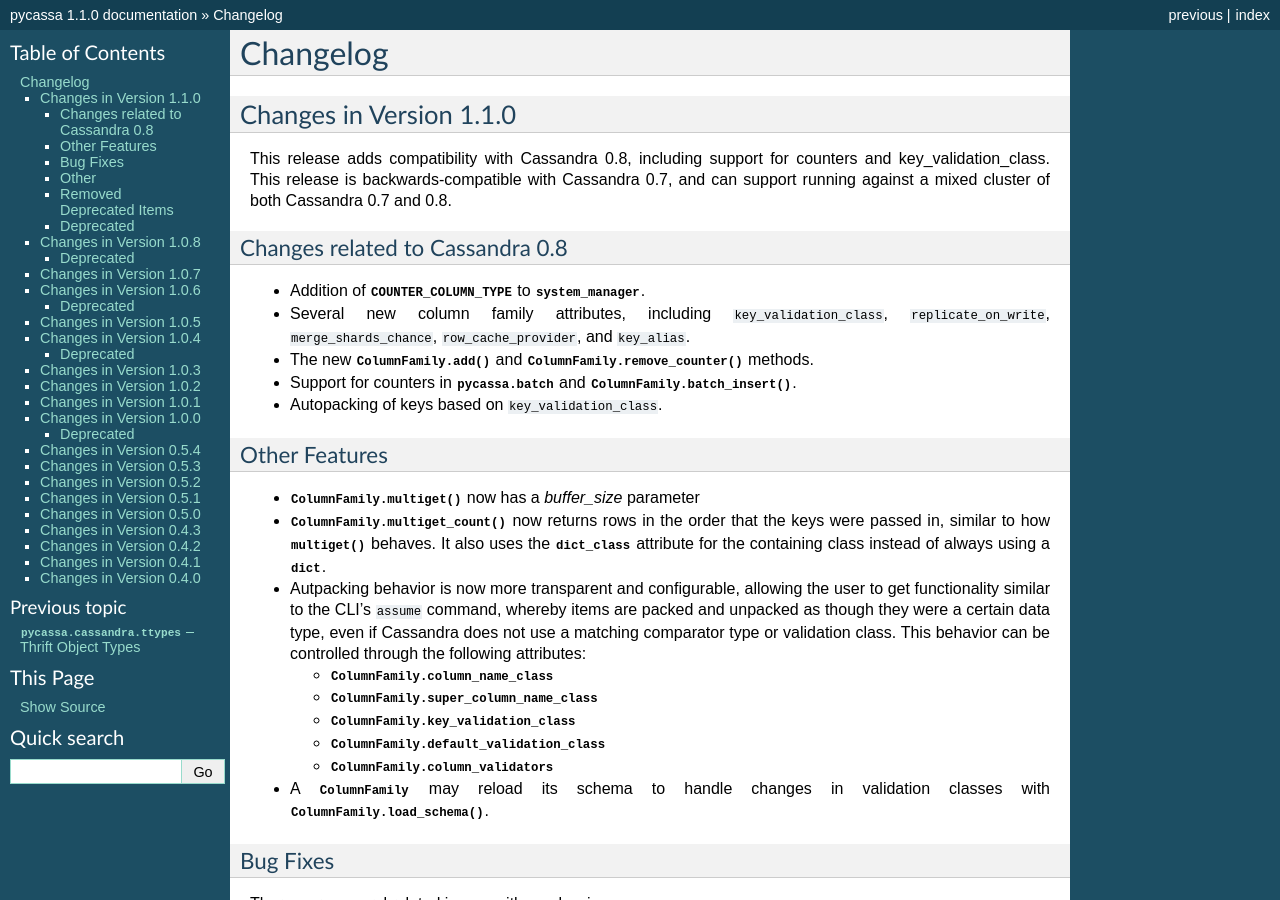
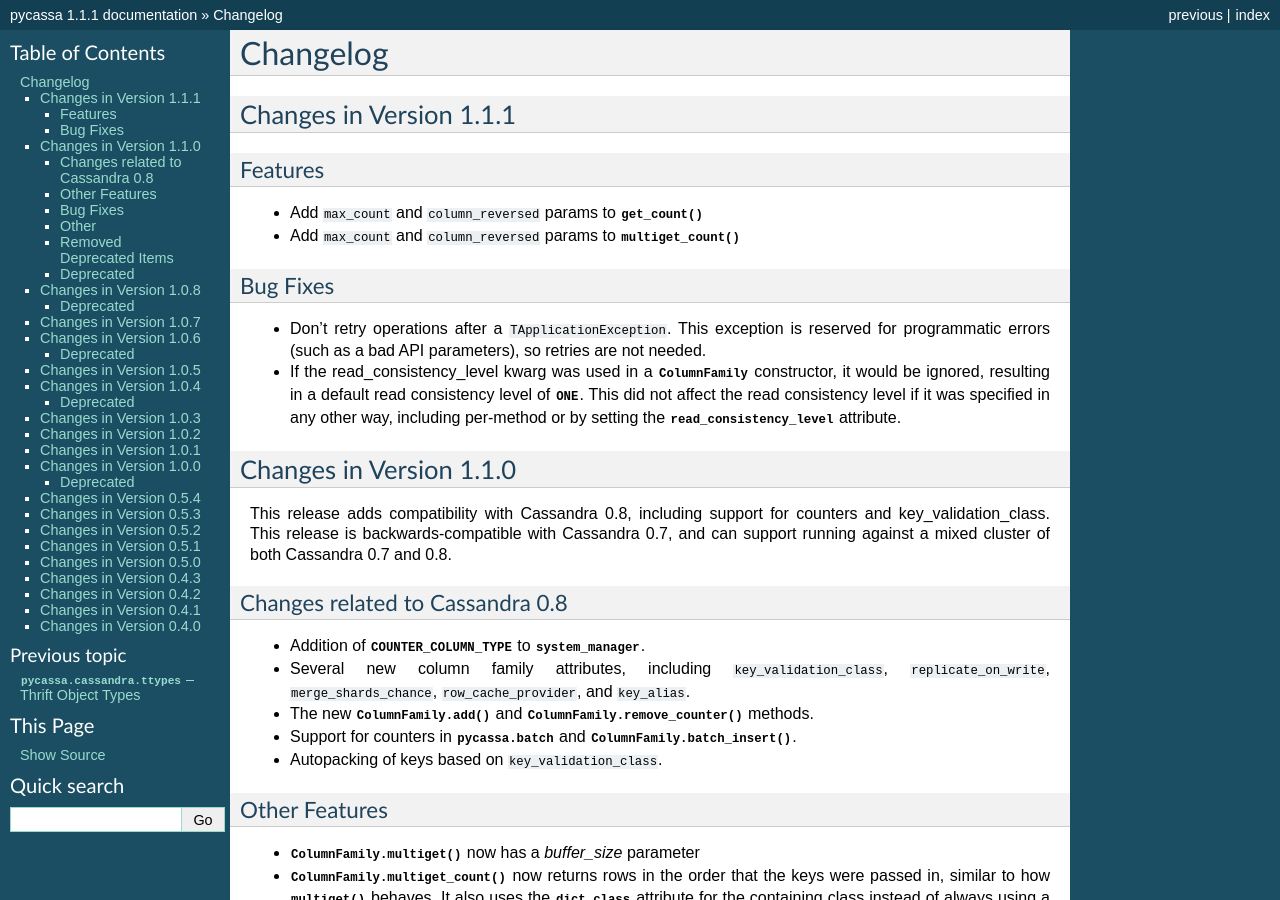
Before and after one commit to pycassa/pycassa, a Sphinx documentation site: the page built from doc/changelog.rst, in a window 1280 px wide and 900 px high. Built offline with Sphinx 7.4.7, drawn with Linux system fonts in a browser that asks for light colours; some of the changed text lies outside the part shown.

Commit message:
Version bump to 1.1.1 plus changelog

```diff
--- a/doc/changelog.rst
+++ b/doc/changelog.rst
@@ -1,5 +1,24 @@
 Changelog
 =========
+
+Changes in Version 1.1.1
+------------------------
+
+Features
+~~~~~~~~
+- Add ``max_count`` and ``column_reversed`` params to :meth:`~.ColumnFamily.get_count()`
+- Add ``max_count`` and ``column_reversed`` params to :meth:`~.ColumnFamily.multiget_count()`
+
+Bug Fixes
+~~~~~~~~~
+- Don't retry operations after a ``TApplicationException``. This exception
+  is reserved for programmatic errors (such as a bad API parameters), so
+  retries are not needed.
+- If the read_consistency_level kwarg was used in a :class:`~.ColumnFamily`
+  constructor, it would be ignored, resulting in a default read consistency
+  level of :const:`ONE`. This did not affect the read consistency level if it was
+  specified in any other way, including per-method or by setting the
+  :attr:`~.ColumnFamily.read_consistency_level` attribute.
 
 Changes in Version 1.1.0
 ------------------------
--- a/doc/conf.py
+++ b/doc/conf.py
@@ -35,7 +35,7 @@
 # The short X.Y version.
 version = '1.1'
 # The full version, including alpha/beta/rc tags.
-release = '1.1.0'
+release = '1.1.1'
 
 # List of documents that shouldn't be included in the build.
 unused_docs = []
--- a/setup.py
+++ b/setup.py
@@ -16,7 +16,7 @@
 from setuptools import setup
 from distutils.cmd import Command
 
-__version_info__ = (1, 1, 0)
+__version_info__ = (1, 1, 1)
 __version__ = '.'.join([str(v) for v in __version_info__])
 
 long_description = """pycassa is a python client library for Apache Cassandra with the following features:
```
Also changed, not shown: 1 other file.
